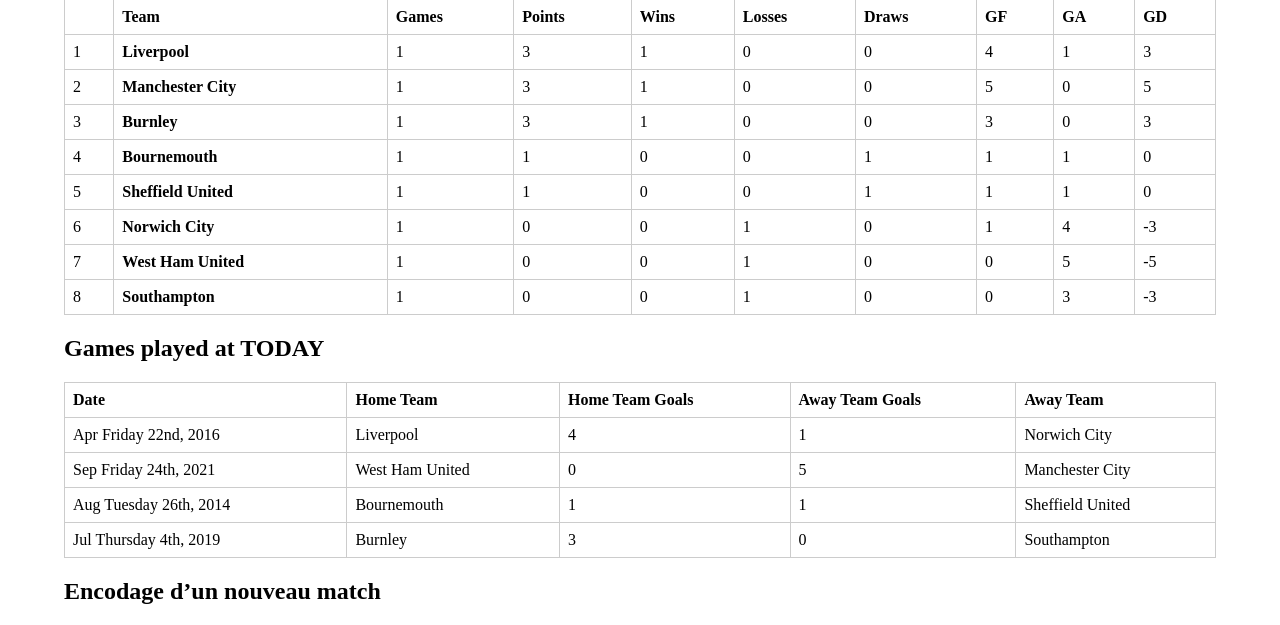
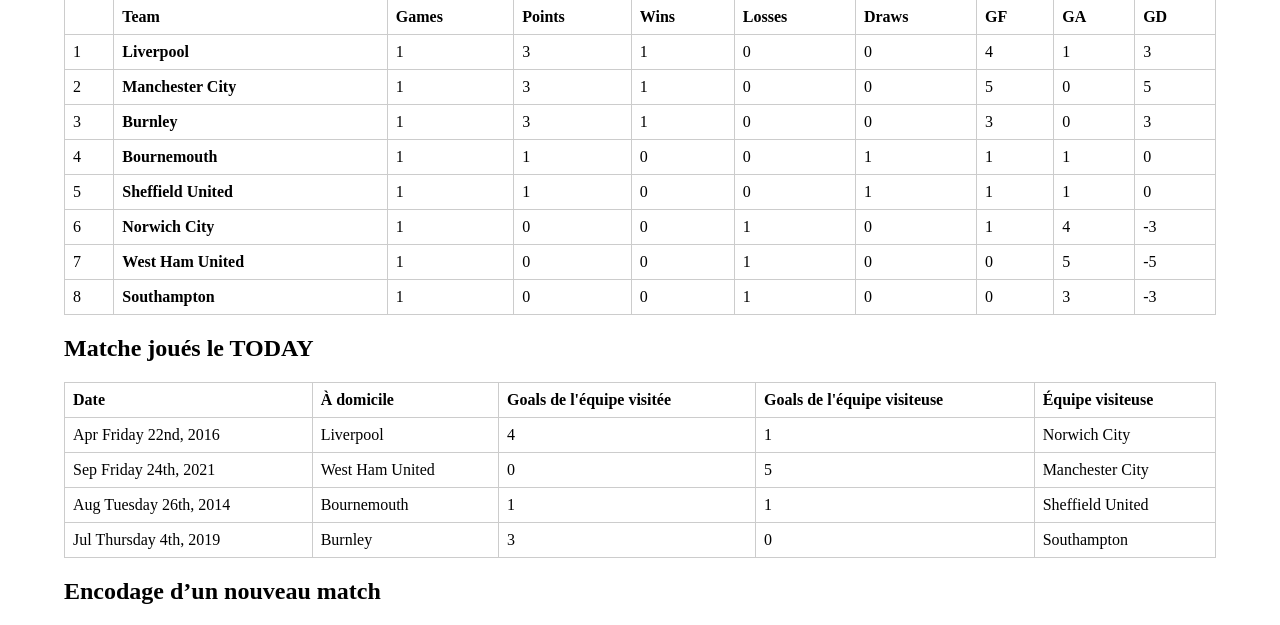
Before and after one commit to JonathanRixhon/scores-goes, a PHP site: page / in a window 1280 px wide. Shown: the part 128-753 px from the top of the page. Run offline with PHP 8.4, Linux system fonts and the light colour scheme; data comes from the database, SQL or seed files in the repository; both versions use the stored data as it was after the commit; some libraries are stand-ins or nearby versions.

Commit message:
11e video

```diff
--- a/index.php
+++ b/index.php
@@ -6,24 +6,46 @@ require("./utils/standings.php");
 require("./models/team.php");
 require("./models/match.php");
 //importatoin grâce au  namespaces
+use function Team\findByName;
 use function Team\all as allTeams;
+use function Match\save as saveMatch;
 use function Match\AllWithTeams as matchesAllWithTeams;
 use function Match\AllWithTeamsGrouped as matchesAllWithTeamsGrouped;
 
 $pdo = getConnection();
+/*
+**********************************
+
+chaque requète est caractérisée par :
+    - sa méthode GET/POST
+    - une action Lister/créer/éditer/sauvegarder/supprimer
+    - une ressource Team/match dans ce cas-ci
+
+**********************************
+*/
 if ($_SERVER['REQUEST_METHOD'] === 'POST') {
     //Vérification des champs cachés de sécurité
     if (isset($_POST['action']) && isset($_POST['ressource'])) {
         if ($_POST['action'] === 'store' && $_POST['ressource'] === 'match') {
             //récupération depuis la requête
+
             $matchDate = $_POST['match-date'];
-            $homeTeam = $_POST['home-team-unlisted'] === '' ? $_POST['home-team'] : $_POST['home-team-unlisted'];
-            $awayTeam = $_POST['away-team-unlisted'] === '' ? $_POST['away-team'] : $_POST['away-team-unlisted'];
+            $homeTeam = $_POST['home-team'];
+            $awayTeam = $_POST['away-team'];
             $homeTeamGoals = $_POST['home-team-goals'];
             $awayTeamGoals = $_POST['away-team-goals'];
 
-            $match = [$matchDate, $homeTeam, $homeTeamGoals, $awayTeamGoals, $awayTeam];
-            //ajouterdan la db
+            $match = [
+                'date' => $matchDate,
+                'home-team' => $homeTeam,
+                'away-team' => $awayTeam,
+                'home-team-goals' => $homeTeamGoals,
+                'away-team-goals' => $awayTeamGoals,
+            ];
+            //ajouter dans la db
+            saveMatch($pdo, $match);
+            header('Location: index.php');
+            exit();
         }
     }
 } else if ($_SERVER["REQUEST_METHOD"] === "GET") {
--- a/models/match.php
+++ b/models/match.php
@@ -48,3 +48,33 @@ function AllWithTeamsGrouped($allWithTeams): array
     }
     return $matchesWithTeams;
 }
+
+function save(\PDO $connection, array $match): bool
+{
+    $insertMatchRequest = "INSERT INTO matches (`date`,`slug`) VALUES (:date,:slug)";
+    $pdoSt = $connection->prepare($insertMatchRequest);
+    $pdoSt->execute([':date' => $match["date"], ':slug' => '']);
+    $id = $connection->lastInsertId();
+
+    //Insertion pour les participations
+    $insertParticipationRequest = "INSERT INTO participations (`match_id`,`team_id`,`goals`,`is_home`) VALUES (:match_id,:team_id,:goals,:is_home)";
+
+    //EXECUTION POUR LA HOME TEAM
+    $pdoSt = $connection->prepare($insertParticipationRequest);
+    $pdoSt->execute([
+        ':match_id' => $id,
+        ':team_id' => $match['home-team'],
+        ':goals' => $match['home-team-goals'],
+        ':is_home' => 1,
+    ]);
+
+    //EXECUTION POUR LA AWAY TEAM
+    $pdoSt = $connection->prepare($insertParticipationRequest);
+    $pdoSt->execute([
+        ':match_id' => $id,
+        ':team_id' => $match['away-team'],
+        ':goals' => $match['away-team-goals'],
+        ':is_home' => 0,
+    ]);
+    return true;
+}
--- a/models/team.php
+++ b/models/team.php
@@ -18,3 +18,12 @@ function find(\PDO $connection, string $id): \stdClass
 
     return $pdoSt->fetch();
 }
+
+function findByName(\PDO $connection, string $name): \stdClass
+{
+    $teamRequest = 'SELECT * FROM teams WHERE name = :name';
+    $pdoSt = $connection->prepare($teamRequest);
+    $pdoSt->execute([':name' => $name]);
+
+    return $pdoSt->fetch();
+}
--- a/style.css
+++ b/style.css
@@ -4,7 +4,7 @@
 
 body {
   max-width: 90%;
-  margin: auto;
+  margin: 0 auto 4em;
 }
 
 table {
--- a/views/vue.php
+++ b/views/vue.php
@@ -9,6 +9,7 @@
 
 <body>
     <h1>Premier League 2020</h1>
+    <?php if (count($matches)) : ?>
         <section>
             <h2>Standings</h2>
             <table>
@@ -48,16 +49,19 @@
                 </tbody>
             </table>
         </section>
+    <?php endif; ?>
+
     <section>
-        <h2>Games played at <?= TODAY ?></h2>
+        <h2>Matche joués le <?= TODAY ?></h2>
+        <?php if (count($matches)) : ?>
             <table>
                 <thead>
                     <tr>
                         <th>Date</th>
-                    <th>Home Team</th>
-                    <th>Home Team Goals</th>
-                    <th>Away Team Goals</th>
-                    <th>Away Team</th>
+                        <th>À domicile</th>
+                        <th>Goals de l'équipe visitée</th>
+                        <th>Goals de l'équipe visiteuse</th>
+                        <th>Équipe visiteuse</th>
                     </tr>
                 </thead>
                 <tbody>
@@ -76,6 +80,10 @@
 
                 </tbody>
             </table>
+
+        <?php else : ?>
+            <p> Aucun match n'a été joué à ce jour.</p>
+        <?php endif; ?>
     </section>
     <section>
         <!-- ************ FORMULAIRE ************ -->
```
Also changed, not shown: data/scores.sqlite. Lines whose indentation alone changed are shown as unchanged.
